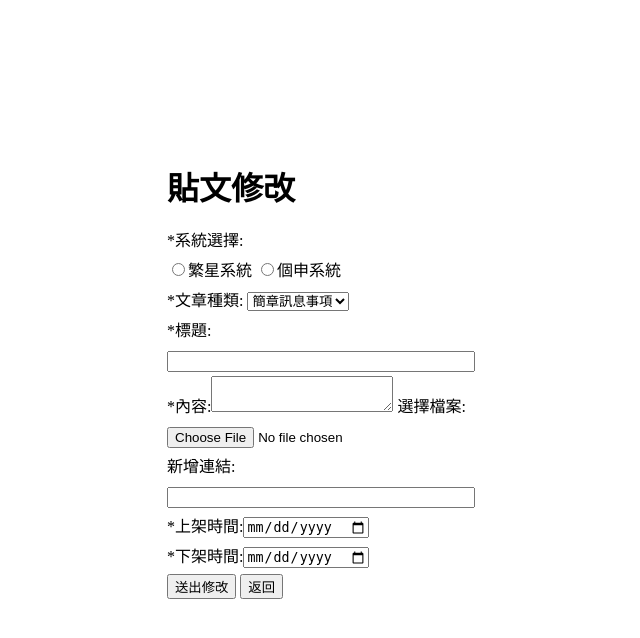
After one commit to ifan0927/CCU_AILAB_SummerScrum, a CodeIgniter 4 app: template app/Views/posts/article_modify.php in a window 1280 px wide. The commit adds this page. Shown: the top 638 px of the page, without its empty margins (306-946 px from the left). Run offline with PHP 8.4 and a stand-in for CodeIgniter, Linux system fonts and the light colour scheme; the template is opened without the code that fills it, so the values that code supplies are empty; some libraries are stand-ins or nearby versions.

Commit message:
add modify

```diff
--- a/app/Views/posts/article_list.php
+++ b/app/Views/posts/article_list.php
@@ -21,13 +21,13 @@
                 if($posts_item['star_or_apply'] == 1 ){
                     $name = "繁星";
                     echo '
-                        <a href="/PostController/show/'.$posts_item['id'].'">  '.$name.'  ['.$posts_item['category'].']'.$posts_item['title'].'</a><br>
+                        <a href="/PostController/article_modify/'.$posts_item['id'].'">修改</a>'.$name.'  ['.$posts_item['category'].']'.$posts_item['title'].'<br>
                     ';
                 }
                 else{
                     $name ="個申";
                     echo '
-                        <a href="/PostController/show/'.$posts_item['id'].'">  '.$name.'  ['.$posts_item['category'].']'.$posts_item['title'].'</a><br>
+                        <a href="/PostController/article_modify/'.$posts_item['id'].'">修改</a>'.$name.'  ['.$posts_item['category'].']'.$posts_item['title'].'<br>
                     ';
                 }
             }
--- /dev/null
+++ b/app/Views/posts/article_modify.php
@@ -0,0 +1,80 @@
+<!DOCTYPE html>
+<html lang="en">
+<head>
+    <meta charset="UTF-8">
+    <meta http-equiv="X-UA-Compatible" content="IE=edge">
+    <meta name="viewport" content="width=device-width, initial-scale=1.0">
+    <title>Document</title>
+    <link rel="stylesheet" href="/css/article_modify.css">
+</head>
+<body>
+    <h1>貼文修改</h1>
+    <form action="/PostController/store<?php if(!empty($posts)){echo''.$posts['id'].'';} ?>"  enctype="multipart/form-data" method="POST" id="form">
+        <div>*系統選擇:
+            <div required>
+                <input type="radio" id="star_or_apply" name="star_or_apply" value="1" <?php if($posts['star_or_apply'] == 1){echo'selected="selected"';} ?>><label>繁星系統</lable>
+                <input type="radio" id="star_or_apply" name="star_or_apply" value="2" <?php if($posts['star_or_apply'] == 2){echo'selected="selected"';} ?>><label>個申系統</lable><br>
+            </div>
+            *文章種類:
+            <select name="category" required>
+            <option <?php if($posts['category'] === "簡章訊息事項"){echo'selected="selected"';} ?> value="簡章訊息事項">簡章訊息事項</option>
+            <option <?php if($posts['category'] === "招生事務"){echo'selected="selected"';} ?> value="招生事務">招生事務</option>
+            <option <?php if($posts['category'] == "徵選資訊"){echo'selected="selected"';} ?> value="徵選資訊">徵選資訊</option>
+            <option <?php if($posts['category'] == "會議簡報"){echo'selected="selected"';} ?> value="會議簡報">會議簡報</option>
+            <option <?php if($posts['category'] == "其他事項"){echo'selected="selected"';} ?> value="其他事項">其他事項</option>
+            </select><br>
+                    *標題:<input name="title" style="width: 300px;" required value='<?php if(!empty($posts)){echo''.$posts['title'].'';} ?>'><br>
+                    *內容:<textarea id="content" name="content" ><?php if(!empty($posts)){echo''.$posts['content'].'';} ?></textarea>
+                    選擇檔案:<input name="file" type="file" value='<?php if(!empty($posts)){echo''.$posts['file'].'';} ?>'><br>
+                    新增連結:<input name="link" type="url" style="width: 300px;" value='<?php if(!empty($posts)){echo''.$posts['link'].'';} ?>'><br>
+                    *上架時間:<input name="beginTime" id="beginTime" type="date" required value='<?php if(!empty($posts)){echo''.$posts['beginTime'].'';} ?>'><br>
+                    *下架時間:<input name="endTime" id="endTime"type="date" required value='<?php if(!empty($posts)){echo''.$posts['endTime'].'';} ?>'><br>
+                </div>
+                <!--<button type="submit" class="btn btn-info">確定送出</button>-->
+
+            <button type="button" onclick="showDialog();">送出修改</button>
+            <div id="dialog" class="dialog">
+                確定送出?<br>
+                <button type="button" onclick="closeDialog();" class="close">再考慮一下</button>
+                <button type="button" value="submit" class="btn btn-info" onclick="checkdate();">送出修改</button>
+            </div>
+            <a href="/PostController/article_list"><button type="button" class="btn btn-info">返回</button></a>
+        </div>
+
+
+
+    </form>
+</body>
+</html>
+<script>
+    var dialog;
+    window.onload=function(){
+        dialog=document.getElementById("dialog");
+    };
+    function showDialog(){
+        dialog.style.display="block";
+    }
+    function closeDialog(){
+        dialog.style.display="none";
+    }
+
+    ClassicEditor
+    .create( document.querySelector( '#content' ) )
+    .catch( error => {
+        console.error( error );
+    } );
+
+    function checkdate(){
+        var start =new Date(document.getElementById("beginTime").value);
+        var end =new Date(document.getElementById("endTime").value);
+        if (start >= end){
+        alert("開始日期不可以晚於結束日期");
+        dialog.style.display="none";
+        return false;
+        }
+        else{
+        document.getElementById("form").submit();
+        }
+
+    }
+</script>
--- a/app/Views/posts/onlyapply.php
+++ b/app/Views/posts/onlyapply.php
@@ -20,7 +20,7 @@ only個申
                 if($posts_item['star_or_apply'] == 2 ){
                     $name = "個申";
                     echo '
-                        <a href="/PostController/show/'.$posts_item['id'].'">'.$name.'  ['.$posts_item['category'].']'.$posts_item['title'].'</a><br>
+                    <a href="/PostController/article_modify/'.$posts_item['id'].'">修改</a>'.$name.'  ['.$posts_item['category'].']'.$posts_item['title'].'<br>
                     ';
                 }
             }
--- a/app/Views/posts/onlystar.php
+++ b/app/Views/posts/onlystar.php
@@ -20,7 +20,7 @@ only繁星
                 if($posts_item['star_or_apply'] == 1 ){
                     $name = "繁星";
                     echo '
-                        <a href="/PostController/show/'.$posts_item['id'].'">'.$name.'  ['.$posts_item['category'].']'.$posts_item['title'].'</a><br>
+                    <a href="/PostController/article_modify/'.$posts_item['id'].'">修改</a>'.$name.'  ['.$posts_item['category'].']'.$posts_item['title'].'<br>
                     ';
                 }
             }
--- /dev/null
+++ b/public/css/article_modify.css
@@ -0,0 +1,29 @@
+.dialog{
+    position:fixed;top:200px;left:900px;width: 300px;height: 100px;
+    border: 2px solid;
+    background-color:gold;
+    padding: 3px;
+    display:none;
+}
+.dialog>.close{
+    padding: 2px;
+}
+.red{
+    color:red;
+}
+.bold{
+    font-weight: bold;
+}
+body{
+
+
+
+    line-height: 30px;
+    border-color: rgb(255, 255, 255);
+    border-width: 5px;
+    border-radius: 5%;
+    border-style:dashed;
+    margin: 10% 35% ;
+    padding:20px;
+    width: fit-content;
+}
```
Also changed, not shown: app/Controllers/PostController.php (+10 -0 lines), writable/database/news.db.
